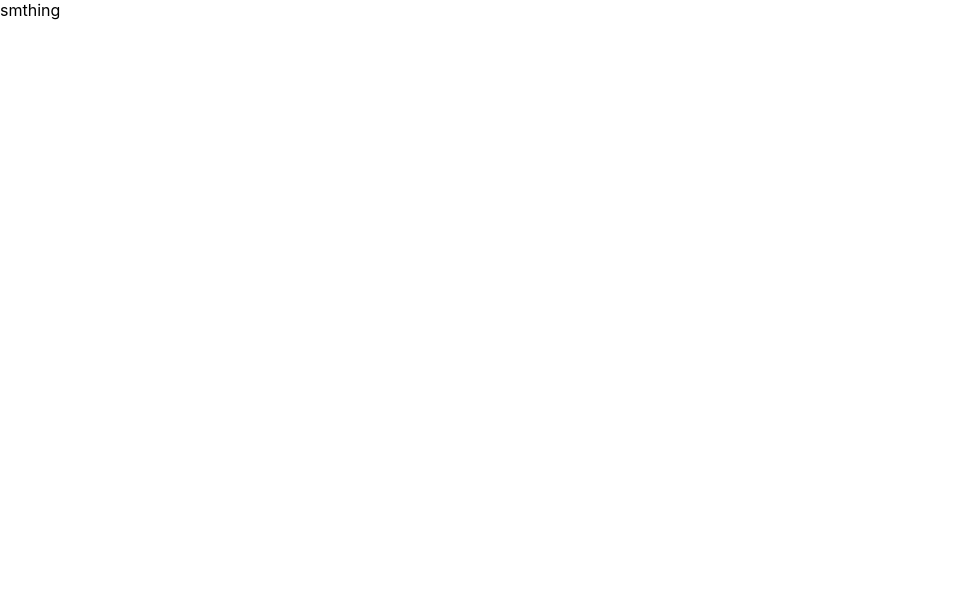
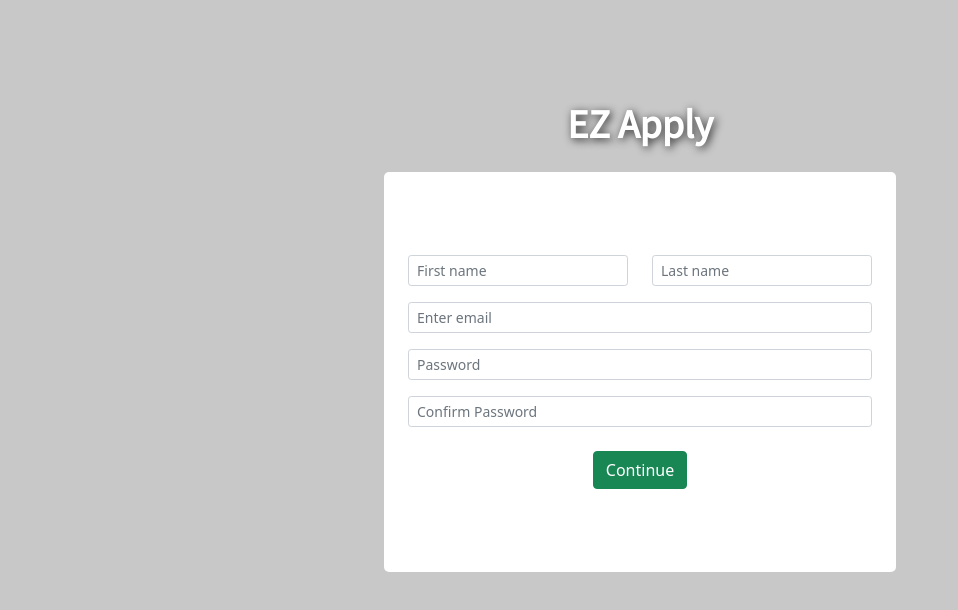
Before and after one commit to jamessnguyenn/2021-fall-cs160-team-iron-man, a React (Create React App) app in the folder frontend/: page /jobSeekerCreateAccount in a window 1280 px wide. Shown: the top 610 px of the page, without its empty margins (0-958 px from the left). Built offline with nearby package versions, Linux system fonts and the light colour scheme.

Commit message:
StepOneJobSeekerSignUp first commit

```diff
--- a/frontend/package.json
+++ b/frontend/package.json
@@ -6,7 +6,9 @@
     "@testing-library/jest-dom": "^5.11.4",
     "@testing-library/react": "^11.1.0",
     "@testing-library/user-event": "^12.1.10",
+    "bootstrap": "^5.1.0",
     "react": "^17.0.2",
+    "react-bootstrap": "^2.0.0-beta.6",
     "react-dom": "^17.0.2",
     "react-router-dom": "^5.3.0",
     "react-scripts": "4.0.3",
--- a/frontend/public/index.html
+++ b/frontend/public/index.html
@@ -1,14 +1,12 @@
 <!DOCTYPE html>
 <html lang="en">
+
 <head>
   <meta charset="utf-8" />
   <link rel="icon" href="%PUBLIC_URL%/favicon.ico" />
   <meta name="viewport" content="width=device-width, initial-scale=1" />
   <meta name="theme-color" content="#000000" />
-    <meta
-      name="description"
-      content="Web site created using create-react-app"
-    />
+  <meta name="description" content="Web site created using create-react-app" />
   <link rel="apple-touch-icon" href="%PUBLIC_URL%/logo192.png" />
   <!--
       manifest.json provides metadata used when your web app is installed on a
@@ -24,8 +22,15 @@
       work correctly both with client-side routing and a non-root public URL.
       Learn how to configure a non-root public URL by running `npm run build`.
     -->
+
+  <!-- Google Fonts for EZ Apply -->
+  <link rel="preconnect" href="https://fonts.googleapis.com">
+  <link rel="preconnect" href="https://fonts.gstatic.com" crossorigin>
+  <link href="https://fonts.googleapis.com/css2?family=Source+Sans+Pro&display=swap" rel="stylesheet">
+
   <title>React App</title>
 </head>
+
 <body>
   <noscript>You need to enable JavaScript to run this app.</noscript>
   <div id="root"></div>
@@ -40,4 +45,5 @@
       To create a production bundle, use `npm run build` or `yarn build`.
     -->
 </body>
+
 </html>
--- a/frontend/src/App.css
+++ b/frontend/src/App.css
@@ -1,38 +1,24 @@
-.App {
-  text-align: center;
+.signUpBG {
+  background-color: #c8c8c8;
+  height: 100vh;
 }
 
-.App-logo {
-  height: 40vmin;
-  pointer-events: none;
+.signUpBG > h1 {
+  font-family: 'Source Sans Pro', sans-serif;
+  color: white;
+  padding-top: 100px;
+  font-weight: bold;
+  text-shadow: 2px 2px 8px #2e2c2c;
 }
 
-@media (prefers-reduced-motion: no-preference) {
-  .App-logo {
-    animation: App-logo-spin infinite 20s linear;
-  }
-}
-
-.App-header {
-  background-color: #282c34;
-  min-height: 100vh;
+.whiteBG {
+  position: relative;
   display: flex;
-  flex-direction: column;
   align-items: center;
   justify-content: center;
-  font-size: calc(10px + 2vmin);
-  color: white;
+  background-color: white;
+  border-radius: 5px;
+  width: 40%;
+  height: 50%;
+
 }
-
-.App-link {
-  color: #61dafb;
-}
-
-@keyframes App-logo-spin {
-  from {
-    transform: rotate(0deg);
-  }
-  to {
-    transform: rotate(360deg);
-  }
-}
--- /dev/null
+++ b/frontend/src/components/jobSeekerSignup/JobSeekerSignup.js
@@ -0,0 +1,37 @@
+import React, { Component } from "react";
+import StepOneJobSeekerSignUp from "./StepOneJobSeekerSignUp";
+import StepTwoJobSeekerSignUp from "./StepTwoJobSeekerSignUp";
+
+class JobSeekerSignUp extends Component {
+    state = {
+        step: 1
+    }
+
+    // sets original step to 1
+    setDefaultStep = () => {
+        const { step } = this.state;  // destructure
+        this.setState({ step: 1 });
+    }
+
+    // proceed to the second step
+    secondStep = () => {
+        const { step } = this.state;   // destructure
+        this.setState({ step: step + 1 });
+    }
+
+    render() {
+        const { step } = this.state;
+
+        if (step === 1) {
+            return (
+                <StepOneJobSeekerSignUp secondStep={this.secondStep} />
+            )
+        } else if (step === 2) {
+            return (
+                <StepTwoJobSeekerSignUp />
+            )
+        }
+    }
+}
+
+export default JobSeekerSignUp;
--- /dev/null
+++ b/frontend/src/components/jobSeekerSignup/StepOneJobSeekerSignUp.js
@@ -0,0 +1,117 @@
+import React, { useState } from "react";
+import Button from "react-bootstrap/Button";
+import Form from "react-bootstrap/Form";
+import Col from "react-bootstrap/Col";
+import Row from "react-bootstrap/Row";
+
+export default function StepOneJobSeekerSignUp(props) {
+    const [firstName, SetFirstName] = useState('');
+    const [lastName, SetLastName] = useState('');
+    const [email, SetEmail] = useState('');
+    const [password, SetPassword] = useState('');
+    const [confirmPassword, SetConfirmPassword] = useState('');
+    const [passwordError, SetPasswordError] = useState(false);
+    const [validated, setValidated] = useState(false);
+
+    // for form validation on Submit
+    const handleSubmit = (e) => {
+        const form = e.currentTarget;
+
+        if (form.checkValidity() === false) {
+            e.preventDefault();
+            e.stopPropagation();
+        }
+        setValidated(true);
+
+        // if all fields are filled and password matches confirm password, then call the secondStep to go to the next component
+        if (password !== '' && confirmPassword !== '' && password === confirmPassword && firstName !== '' && lastName !== '' && email !== '') {
+            e.preventDefault();
+            props.secondStep();
+        }
+        else {
+            e.preventDefault();
+        }
+    };
+
+    // checks if password and confirmPassword match, and make necessary changes to the style of the border
+    const validatePassword = () => {
+        if (password !== confirmPassword) {
+            SetPasswordError(true);
+            document.getElementById("error").style.borderColor = "#dc3545";
+            document.getElementById("error").style.backgroundImage = "none";
+        }
+        else {
+            SetPasswordError(false);
+            document.getElementById("error").style.borderColor = "#198754";
+        }
+    }
+
+    return (
+        <>
+            <div className="signUpBG">
+                <h1 className='text-center'>
+                    EZ Apply
+                </h1>
+                <div className='whiteBG mx-auto mt-4'>
+                    <div className="input-form">
+                        <Form noValidate validated={ validated } onSubmit={ handleSubmit }>
+                            <Row className="mb-3">
+                                <Col>
+                                    <Form.Control required type="text" placeholder="First name" size="sm" value={firstName} onChange={e => SetFirstName(e.target.value)} />
+                                    <Form.Control.Feedback type="invalid">
+                                        Please enter your first name.
+                                    </Form.Control.Feedback>
+                                </Col>
+
+                                <Col>
+                                    <Form.Control required type="text" placeholder="Last name" size="sm" value={lastName} onChange={e => SetLastName(e.target.value)} />
+                                    <Form.Control.Feedback type="invalid">
+                                        Please enter your last name.
+                                    </Form.Control.Feedback>
+                                </Col>
+                            </Row>
+
+                            <Form.Group className="mb-3" controlId="formBasicEmail">
+                                <Form.Control required type="email" placeholder="Enter email" size="sm" value={email} onChange={e => SetEmail(e.target.value)} />
+                                <Form.Control.Feedback type="invalid">
+                                    Please enter your email.
+                                </Form.Control.Feedback>
+                            </Form.Group>
+
+                            <Form.Group className="mb-3" controlId="formPassword">
+                                <Form.Control required type="password" placeholder="Password" size="sm" value={password} onChange={e => SetPassword(e.target.value)} />
+                                <Form.Control.Feedback type="invalid">
+                                    Please enter your password.
+                                </Form.Control.Feedback>
+                            </Form.Group>
+
+                            <Form.Group className="mb-4" controlId="formConfirmPassword">
+                                <Form.Control required
+                                id="error"
+                                type="password"
+                                placeholder="Confirm Password"
+                                size='sm'
+                                value={confirmPassword}
+                                onChange={(e) => SetConfirmPassword(e.target.value)}
+                                onBlur={validatePassword} />
+
+                                <Form.Control.Feedback type="invalid">
+                                    Please re-enter your password.
+                                </Form.Control.Feedback>
+                                {passwordError && <div style={{ color: "#dc3545", fontSize: "0.875em", marginTop: ".25rem", width: "100%" }}>Passwords don't match.</div>}
+
+                            </Form.Group>
+
+                            <div class="d-flex justify-content-center">
+                                <Button variant="success" type="submit">
+                                    Continue
+                                </Button>
+                            </div>
+
+                        </Form>
+                    </div>
+                </div>
+            </div>
+        </>
+    )
+}
--- /dev/null
+++ b/frontend/src/components/jobSeekerSignup/StepTwoJobSeekerSignUp.js
@@ -0,0 +1,14 @@
+import React, { useState } from "react";
+
+function StepTwoJobSeekerSignUp() {
+
+    return (
+        <>
+            <h1>
+                Hello Step 2
+            </h1>
+        </>
+    )
+}
+
+export default StepTwoJobSeekerSignUp;
--- a/frontend/src/components/jobSeekerSignup/jobSeekerSignup.jsx
+++ /dev/null
@@ -1,5 +0,0 @@
- function jobSeekerSignUp(){
-    return(<div>smthing</div>)
-}
-
-export default jobSeekerSignUp;
```
Also changed, not shown: frontend/src/App.js (+12 -12 lines), frontend/src/index.js (+6 -5 lines), 1 other file (tests, documents, lock files or other folders). Lines whose indentation alone changed are shown as unchanged.
